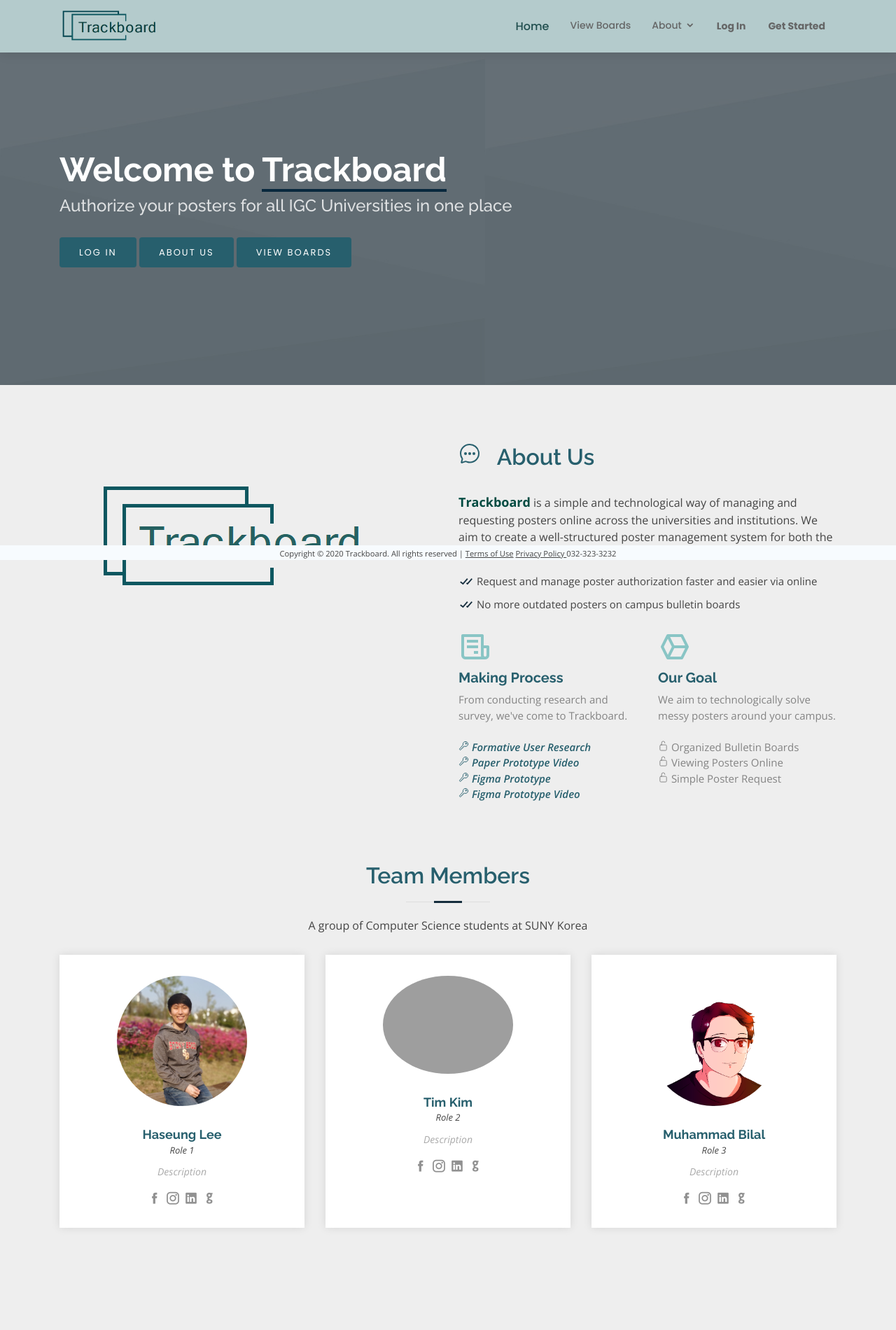
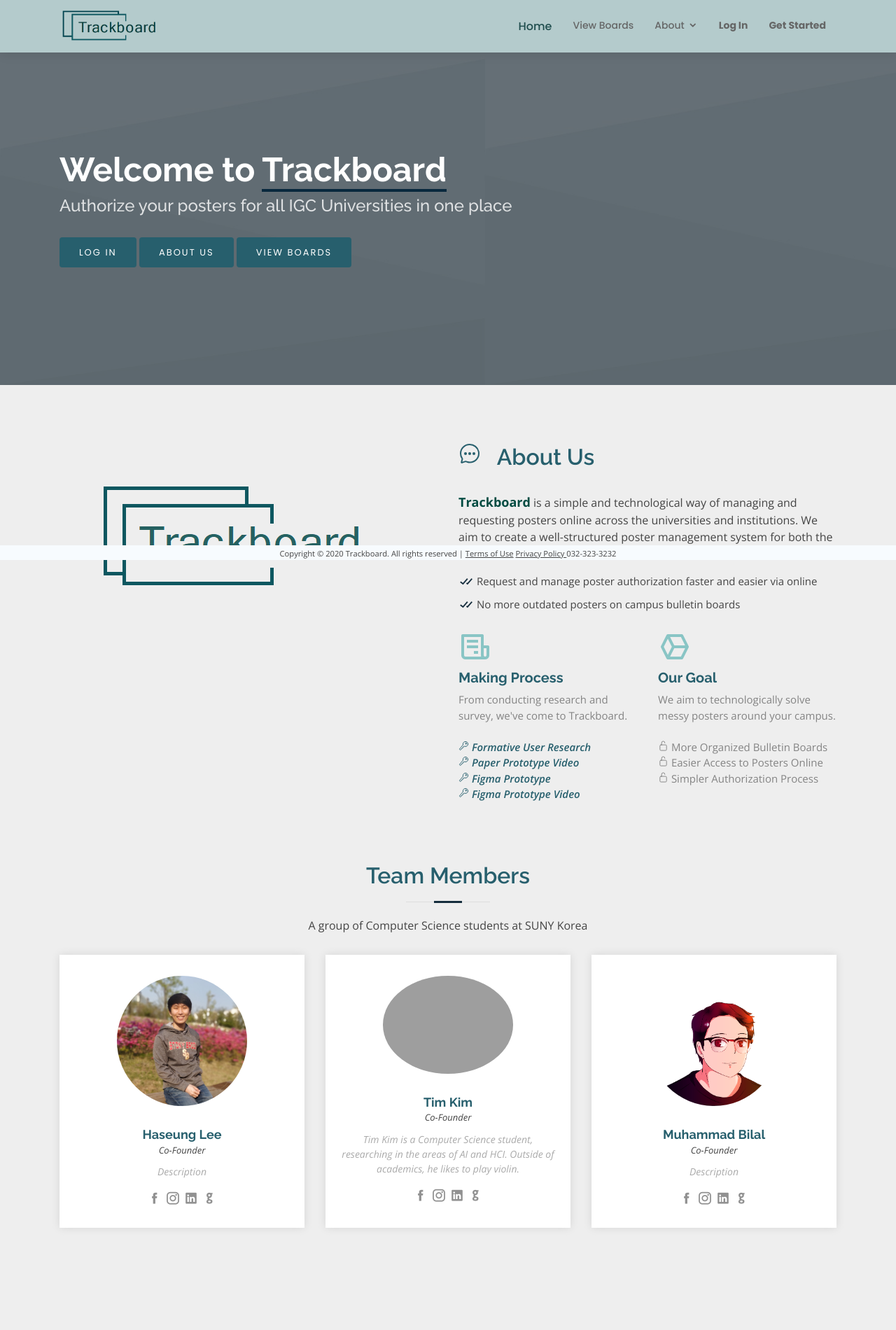
Before and after one commit to timkim0713/TrackboardPublic2, a plain HTML site: page public/index.html in a window 1280 px wide. Shown: the top 1900 px of the page at 70% size. Drawn offline with nearby package versions, Linux system fonts and the light colour scheme; no server answers; grey boxes are pictures that could not be loaded; a web font is replaced by a local one.

Commit message:
updated some ui here and there and added bio added

```diff
--- a/public/include/none_header.html
+++ b/public/include/none_header.html
@@ -24,7 +24,6 @@
       <li>
         <a
           href="#"
-          class="btn btn-outline-"
           style="font-weight: bolder;"
           data-toggle="modal"
           data-target="#logInModal"
@@ -35,7 +34,6 @@
       <li>
         <a
           href="#"
-          class="btn btn-outline-"
           style="font-weight: bolder;"
           data-toggle="modal"
           data-target="#createNewAccountModal"
--- a/public/index.html
+++ b/public/index.html
@@ -144,10 +144,10 @@
                 <p>
                   We aim to technologically solve messy posters around your campus.<br />
                   <br>
-                  <ion-icon name="lock-open-outline"></ion-icon> Organized Bulletin Boards<br />
-                  <ion-icon name="lock-open-outline"></ion-icon> Viewing Posters Online
+                  <ion-icon name="lock-open-outline"></ion-icon> More Organized Bulletin Boards<br />
+                  <ion-icon name="lock-open-outline"></ion-icon> Easier Access to Posters Online
                   <br />
-                  <ion-icon name="lock-open-outline"></ion-icon> Simple Poster Request
+                  <ion-icon name="lock-open-outline"></ion-icon> Simpler Authorization Process
                 </p>
               </div>
             </div>
@@ -172,7 +172,7 @@
             <div class="member">
               <img src="assets/img/team/Haseung.jpg" alt="">
               <h4>Haseung Lee</h4>
-              <span>Role 1</span>
+              <span>Co-Founder</span>
               <p>
                 Description
               </p>
@@ -190,9 +190,9 @@
             <div class="member">
               <img src="assets/img/team/Tim.jpg" alt="">
               <h4>Tim Kim</h4>
-              <span>Role 2</span>
+              <span>Co-Founder</span>
               <p>
-                Description
+                Tim Kim is a Computer Science student, researching in the areas of AI and HCI. Outside of academics, he likes to play violin.
               </p>
               <div class="social">
                  <a target="_blank" rel="noopener noreferrer" href="https://www.facebook.com/TimKim0713/"><i class="icofont-facebook"></i></a>
@@ -208,7 +208,7 @@
             <div class="member">
               <img src="assets/img/team/Bilal.jpg" alt="">
               <h4>Muhammad Bilal</h4>
-              <span>Role 3</span>
+              <span>Co-Founder</span>
               <p>
                 Description
               </p>
@@ -768,7 +768,7 @@
                           aria-describedby="name"
                           placeholder="First Name    Last Name"
                         />
-
+                        <br>
                         <label for="exampleInputEmail1">Email address</label>
                         <input
                           type="email"
@@ -846,6 +846,7 @@
 
 
 
+
 <!--start  of about -->
 <div
 class="modal fade"
--- a/public/staff/sidebar-style.css
+++ b/public/staff/sidebar-style.css
@@ -19,13 +19,13 @@
   padding: 8px 8px 8px 32px;
   text-decoration: none;
   font-size: 25px;
-  color: rgb(180, 203, 204);
+  color: rgb(92, 135, 138);
   display: block;
   transition: 0.3s;
 }
 
 .sidebar a:hover {
-  color: rgb(92, 135, 138);
+  color: rgb(180, 203, 204);
 }
 
 .sidebar .closebtn {
```
Also changed, not shown: public/user/u_rules.html (+1 -1 lines), 1 other file.
